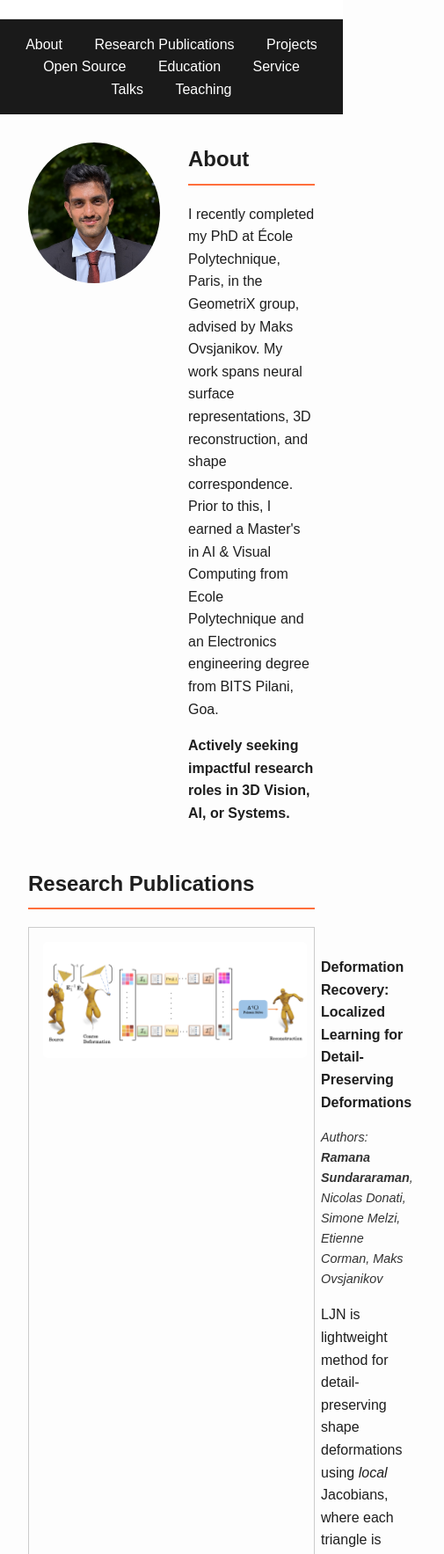
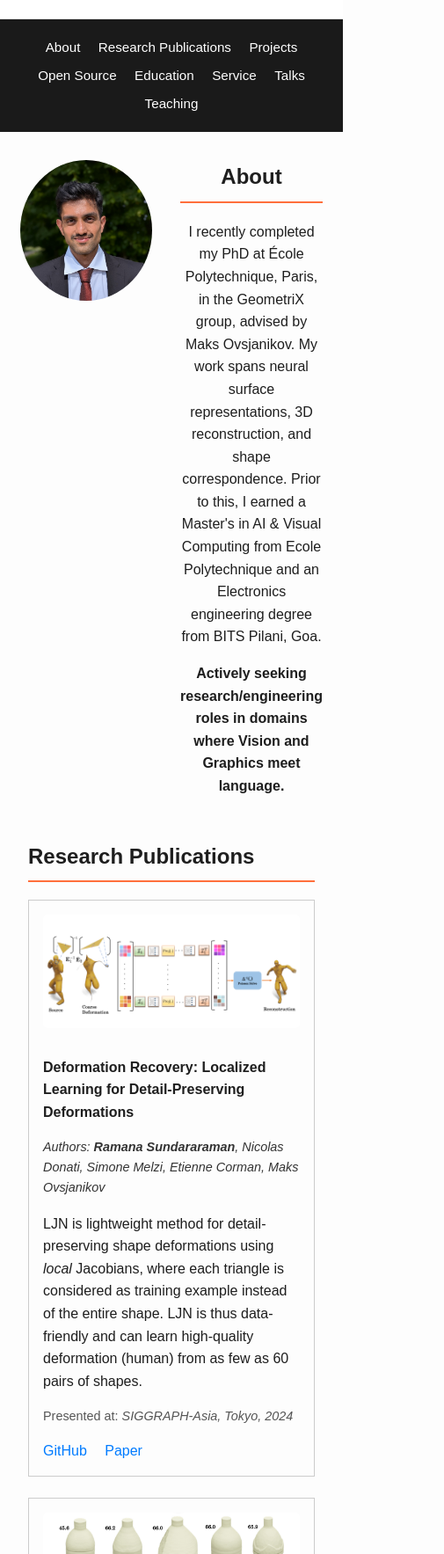
Before and after one commit to Sentient07/Sentient07.github.io, a plain HTML site: page index.html in a window 390 px wide. Shown: the part 233-2000 px from the top of the page at 88% size, 505 px wide, since content can reach past the window. Drawn offline with nearby package versions, Linux system fonts and the light colour scheme.

Commit message:
Mobile-friendly

```diff
--- a/index.html
+++ b/index.html
@@ -5,7 +5,7 @@
     <meta name="viewport" content="width=device-width, initial-scale=1.0">
     <script type="module" src="https://unpkg.com/@google/model-viewer/dist/model-viewer.min.js"></script>
 </head>
-    <title>Ramana Sundararaman | Research & Systems</title>
+    <title>Ramana Sundararaman | Researcher in Computer Vision</title>
     <link rel="stylesheet" href="style.css">
     <link href="https://cdn.jsdelivr.net/npm/aos@2.3.4/dist/aos.css" rel="stylesheet">
 </head>
@@ -56,7 +56,7 @@
                         I recently completed my PhD at École Polytechnique, Paris, in the GeometriX group, advised by Maks Ovsjanikov. My work spans neural surface representations, 3D reconstruction, and shape correspondence. Prior to this, I earned a Master's in AI & Visual Computing from Ecole Polytechnique and an Electronics engineering degree from BITS Pilani, Goa.
                     </p>
                     <p>
-                        <strong>Actively seeking impactful research roles in 3D Vision, AI, or Systems.</strong>
+                        <strong>Actively seeking research/engineering roles in domains where Vision and Graphics meet language.</strong>
                     </p>
                 </div>
             </div>
@@ -85,9 +85,9 @@
                         <p> A 3D Generative approach that estimates and improves physical properties while ensuring geometric plausibility by using latent space sampling within convex polytopes. Introduces a new dataset of annotated bottles. </p>
                         <p class="authors">Authors: <strong>Ramana Sundararaman</strong>, Jiqiong Qiu, Romain Savajano, Matthieu Pichaud, Maks Ovsjanikov</p>
                         <p class="conference"> Under-Review, 2024. </em></p>
-                        <div class="links">
+                        <!-- <div class="links">
                             <a href="PhysicalLSO_.pdf" target="_blank"> Paper</a>
-                        </div>
+                        </div> -->
                     </div>
                 </div>
                 <div class="paper" data-aos="fade-up">
--- a/style.css
+++ b/style.css
@@ -1,3 +1,4 @@
+* { box-sizing: border-box; }
 body {
     font-family: 'Space Grotesk', sans-serif;
     line-height: 1.6;
@@ -90,17 +91,19 @@ h2 {
 
 .paper {
     display: flex;
-    align-items: flex-start; /* Align text and image at the top */
+    align-items: flex-start;
     border: 1px solid #ccc;
     padding: 1rem;
     gap: 1rem;
+    flex-wrap: nowrap;
 }
 
 .paper img {
-    width: 300px; /* Adjust the width for larger images */
-    height: auto; /* Maintain aspect ratio */
-    border-radius: 5px; /* Optional: Rounded corners */
-    object-fit: cover; /* Ensures proper cropping if necessary */
+    width: 100%;
+    max-width: 300px;
+    height: auto;
+    border-radius: 5px;
+    object-fit: cover;
 }
 
 .paper-details {
@@ -117,6 +120,21 @@ h2 {
     margin-right: 1rem;
     color: #007BFF;
     text-decoration: none;
+}
+
+.thumb {
+    display: flex;
+    flex-direction: column;
+    align-items: center;
+    width: 300px;
+    max-width: 100%;
+}
+
+.coming-soon {
+    color: #007BFF;
+    font-style: italic;
+    margin: 0.25rem 0 0 0;
+    font-size: 0.9rem;
 }
 
 /* Footer styling */
@@ -183,3 +201,32 @@ footer {
     font-style: italic;
     color: #777;
 }
+
+@media (max-width: 768px) {
+    .paper {
+        flex-direction: column;
+        align-items: center;
+        text-align: left;
+    }
+    .paper-details {
+        width: 100%;
+    }
+    .paper .thumb {
+        width: 100%;
+        max-width: 100%;
+        margin-bottom: 0.5rem;
+    }
+    nav a {
+        display: inline-block;
+        margin: 0.25rem 0.5rem;
+        font-size: 0.95rem;
+    }
+    #about {
+        flex-direction: column;
+        align-items: center;
+        text-align: center;
+    }
+    #about img {
+        margin-bottom: 1rem;
+    }
+}
```
